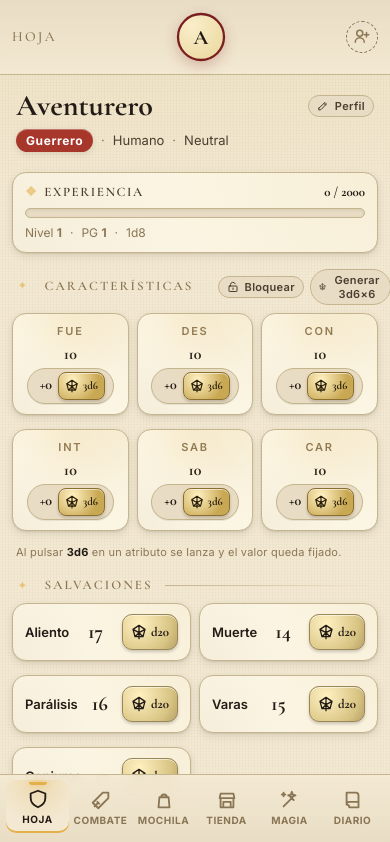
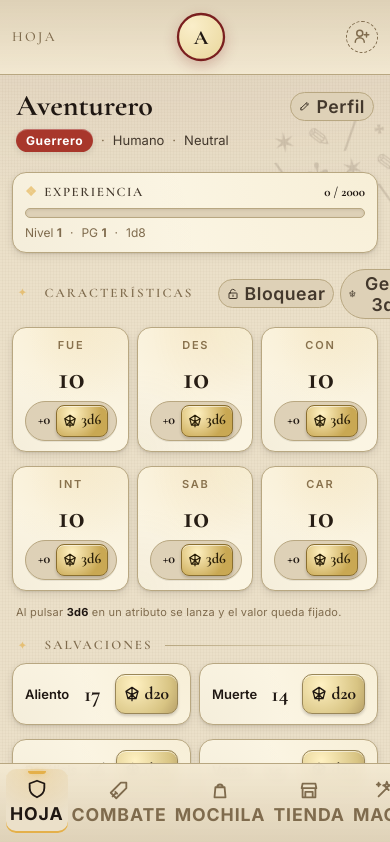
Before and after one commit to sergiolms/marca-del-este, a Preact app: page / in a window 390 px wide. Shown: the top 842 px of the page. Built offline with nearby package versions, Linux system fonts and the light colour scheme.

Commit message:
feat(theme): grim-dark claro con textura de pergamino y mejor legibilidad móvil
Agent-Logs-Url: https://github.com/sergiolms/marca-del-este/sessions/bde64af3-1f49-4341-bbdd-43f58c0dfbe6

Co-authored-by: sergiolms <86774052+sergiolms@users.noreply.github.com>

```diff
--- a/src/theme/light.css
+++ b/src/theme/light.css
@@ -1,4 +1,4 @@
-@import url('https://fonts.googleapis.com/css2?family=Cormorant+Garamond:wght@500;600;700&family=Inter:wght@400;500;600;700&display=swap');
+@import url('https://fonts.googleapis.com/css2?family=Cormorant+Garamond:wght@500;600;700&family=Inter:wght@400;500;600;700&family=Caveat:wght@500;700&display=swap');
 
 *, *::before, *::after { box-sizing: border-box; }
 
@@ -76,9 +76,9 @@ button, [role="button"], a {
   position: relative;
   padding-bottom: env(safe-area-inset-bottom);
   background:
-    radial-gradient(1200px 520px at 50% -8%, rgba(200,162,75,.18), transparent 60%),
-    radial-gradient(900px 600px at -10% 90%, rgba(168,55,43,.06), transparent 55%),
-    radial-gradient(900px 600px at 110% 90%, rgba(43,94,168,.06), transparent 55%),
+    radial-gradient(1100px 520px at 50% -8%, rgba(88,44,44,.13), transparent 62%),
+    radial-gradient(980px 620px at -10% 90%, rgba(74,48,33,.13), transparent 58%),
+    radial-gradient(980px 620px at 110% 90%, rgba(64,58,44,.11), transparent 58%),
     var(--parchment);
   position: relative;
   overflow: hidden;
@@ -95,6 +95,21 @@ button, [role="button"], a {
   mix-blend-mode: multiply;
 }
 .app > * { position: relative; z-index: 1; }
+.app::after {
+  content: "✶ ✎ ╱ ᛭\A╲ ✢ ✶ ✎\A✎ ╱ ✶ ╲";
+  position: fixed;
+  right: -12px;
+  top: 14%;
+  white-space: pre;
+  font-family: var(--font-scribble);
+  font-size: 28px;
+  line-height: 1.25;
+  letter-spacing: .09em;
+  color: rgba(74, 58, 43, .16);
+  transform: rotate(-8deg);
+  pointer-events: none;
+  z-index: 0;
+}
 
 .app__main {
   flex: 1 1 auto;
@@ -1823,3 +1838,30 @@ button:focus-visible { box-shadow: 0 0 0 3px rgba(228,176,74,.35); }
   }
   body { background: radial-gradient(1400px 900px at 50% 20%, #3a322b, #1b1614); }
 }
+
+@media (max-width: 699px) {
+  .app { font-size: 17px; }
+  .app button,
+  .app [role="button"] {
+    font-size: 1.04em;
+  }
+  .dock__item {
+    font-size: 11px;
+    padding: 9px 4px;
+  }
+  .d20 {
+    min-width: 40px;
+    height: 40px;
+    font-size: 14px;
+  }
+  .d20--small {
+    min-width: 32px;
+    height: 32px;
+    font-size: 12px;
+  }
+  .stat__value { font-size: 33px; }
+  .save__value { font-size: 22px; }
+  .hp__number { font-size: 35px; }
+  .hp__number .max { font-size: 21px; }
+  .move-card__value, .ac-result__value { font-size: 28px; }
+}
--- a/src/theme/tokens.css
+++ b/src/theme/tokens.css
@@ -1,12 +1,12 @@
 :root {
   /* Paper */
-  --parchment:       #f3e9d2;
-  --parchment-deep:  #e8dcc4;
-  --parchment-dark:  #d8c9a3;
-  --ink:             #231b15;
-  --ink-soft:        #4a3f30;
-  --ink-muted:       #8a7654;
-  --aged-line:       #c4b58f;
+  --parchment:       #ebe0c9;
+  --parchment-deep:  #ded1b7;
+  --parchment-dark:  #c9b892;
+  --ink:             #1f1712;
+  --ink-soft:        #43382c;
+  --ink-muted:       #7f6b4d;
+  --aged-line:       #b8a781;
 
   /* Card surface */
   --card-bg:         #fbf5e3;
@@ -62,4 +62,5 @@
   /* Typography */
   --font-display: "Cormorant Garamond", Georgia, serif;
   --font-body:    "Inter", system-ui, -apple-system, "Segoe UI", Roboto, sans-serif;
+  --font-scribble:"Caveat", "Bradley Hand", "Segoe Print", cursive;
 }
```
